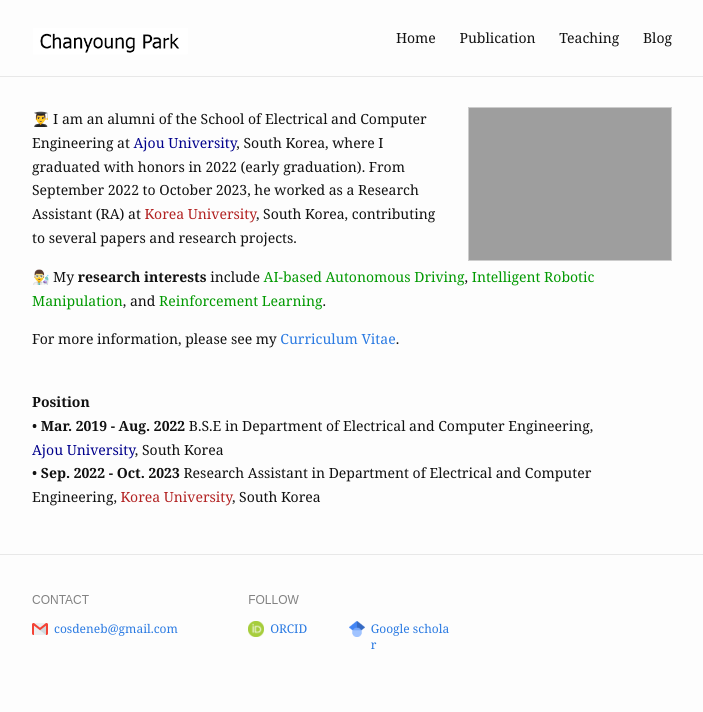
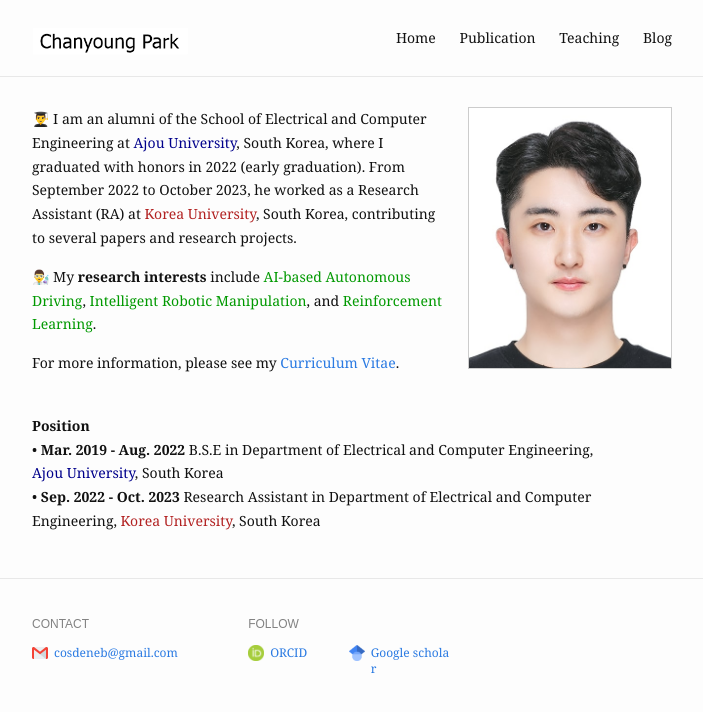
Before and after one commit to cosdeneb/cosdeneb.github.io, a Jekyll site: the page built from index.md, in a window 1280 px wide. Shown: the top 712 px of the page, without its empty margins (288-991 px from the left). Built offline with Jekyll 4.4.1, drawn with Linux system fonts in a browser that asks for light colours.

Commit message:
Update index.md

```diff
--- a/index.md
+++ b/index.md
@@ -1,7 +1,7 @@
 ---
 layout: home
 profile_picture:
-  src: /assets/img/title_cy.jpg
+  src: /assets/img/profile-pic.jpg
   alt: website picture
 ---
 
```
